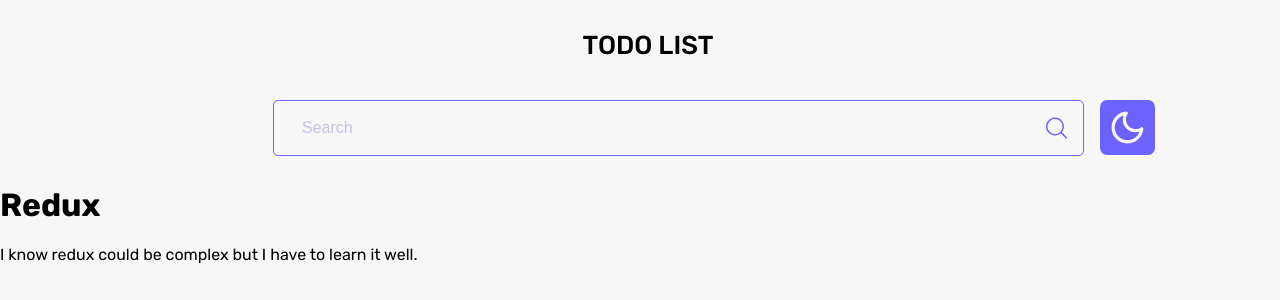
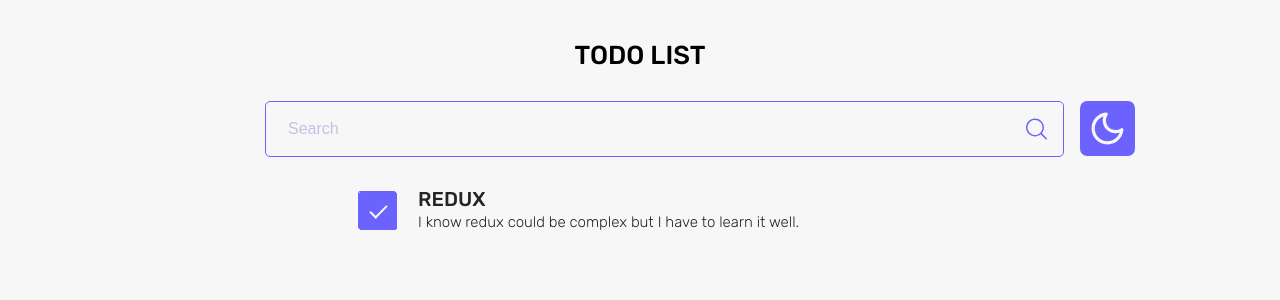
Before and after one commit to mehranMagicianDeveloper/todo-list, a React (Create React App) app: page / in a window 1280 px wide. Shown: the top 300 px of the page. Built offline with nearby package versions, Linux system fonts and the light colour scheme.

Commit message:
updatin todo list style

```diff
--- a/src/App.css
+++ b/src/App.css
@@ -1,11 +1,29 @@
+h1,
+h2,
+h3,
+h4,
+h5,
+h6 {
+  margin: 0;
+}
+
+p {
+  margin: 0;
+}
+
+.app {
+  width: 100vw;
+  height: 100vh;
+  margin: 0;
+  background-color: #f7f7f7;
+}
+
 .navbar {
   width: 100vw;
   display: flex;
   padding-top: 40px;
   flex-direction: column;
   align-items: center;
-  gap: 18px;
-  padding: 8px;
 }
 .navbar-title {
   font-size: 26px;
@@ -14,6 +32,7 @@
   line-height: normal;
 }
 .searchbar-container {
+  margin-top: 30px;
   display: flex;
   width: 750px;
   align-items: flex-start;
@@ -29,22 +48,25 @@
   border-radius: 5px;
   border: 1px solid var(--purple, #6c63ff);
 }
-
 .search {
-  margin: 6px;
   padding-left: 6px;
   width: 700px;
   height: 38px;
   background-color: transparent;
   border: none;
   outline: none;
+  color: #000000;
+  font-size: 16px;
+  font-style: normal;
+  font-weight: 500;
+  line-height: 100%;
 }
 .search::placeholder {
   color: #c3c1e5;
   font-size: 16px;
   font-style: normal;
   font-weight: 500;
-  line-height: 100%; /* 16px */
+  line-height: 100%;
 }
 .search-icon {
   cursor: pointer;
@@ -54,3 +76,71 @@
   height: 55px;
   cursor: pointer;
 }
+
+.todo-container {
+  padding: 16px;
+  display: flex;
+  flex-direction: row;
+  width: 100vw;
+  align-items: center;
+  gap: 6px;
+  justify-content: center;
+}
+
+.detail-container {
+  padding: 16px;
+  display: flex;
+  flex-direction: column;
+  width: 520px;
+  align-items: first baseline;
+  gap: 6px;
+  justify-content: center;
+}
+
+.todo-title {
+  width: 420px;
+  color: var(--black, #252525);
+  font-size: 20px;
+  font-style: normal;
+  font-weight: 500;
+  line-height: 100%; /* 20px */
+  text-transform: uppercase;
+}
+
+.todo-body {
+  width: 420px;
+  color: var(--black, #252525);
+  font-size: 15px;
+  font-style: normal;
+  font-weight: 300;
+  line-height: 100%;
+}
+
+.check-box {
+  width: 36px;
+  height: 36px;
+  flex-shrink: 0;
+  border-radius: 2px;
+  border: 1px solid var(--purple, #6c63ff);
+}
+.tik-box {
+  display: flex;
+  align-items: center;
+  justify-content: center;
+  width: 36px;
+  height: 36px;
+  flex-shrink: 0;
+  border-radius: 2px;
+  border: 1px solid var(--purple, #6c63ff);
+  background: var(--purple, #6c63ff);
+}
+
+.tik-icon {
+  width: 7px;
+  height: 15px;
+  transform: rotate(-135.559deg);
+  flex-shrink: 0;
+  border-top: 2px solid var(--white, #f7f7f7);
+  border-left: 2px solid var(--white, #f7f7f7);
+  margin-bottom: 3px;
+}
--- a/src/App.js
+++ b/src/App.js
@@ -1,13 +1,16 @@
+import React from "react";
 import "./App.css";
 import Navbar from "./components/Navbar";
 import TodosList from "./features/todo/TodosList";
 
 function App() {
   return (
-    <>
-      <Navbar />
-      <TodosList />
-    </>
+    <React.Fragment>
+      <div className="app">
+        <Navbar />
+        <TodosList />
+      </div>
+    </React.Fragment>
   );
 }
 
--- a/src/components/Navbar.js
+++ b/src/components/Navbar.js
@@ -1,15 +1,23 @@
 import React, { useState } from "react";
-import { useSelector } from "react-redux";
 import searchIcon from "./icon/search-icon.svg";
 import darkIcon from "./icon/dark.svg";
 import lightIcon from "./icon/light.svg";
+import { useDispatch } from "react-redux";
 
 function Navbar() {
+  const dispatch = useDispatch();
+
   const [searchData, setSearchData] = useState("");
   const [isLightOrDark, setIsLightOrDark] = useState(false);
 
   function handleSearchClick() {
-    setIsLightOrDark((preV) => !preV);
+    dispatch(setSearchData(searchData));
+  }
+
+  function handleSearchChange(event) {
+    const value = event.target.value;
+    setSearchData(value);
+    dispatch(setSearchData(searchData));
   }
 
   return (
@@ -22,7 +30,7 @@
             type="text"
             placeholder="Search"
             value={searchData}
-            onChange={(e) => setSearchData(e.value)}
+            onChange={handleSearchChange}
           />
           <img
             className="search-icon"
--- a/src/features/todo/components/TodoItem.js
+++ b/src/features/todo/components/TodoItem.js
@@ -1,9 +1,19 @@
-function TodoItem({ id, title, body }) {
+function TodoItem({ id, title, body, isChecked }) {
+  isChecked = true;
   return (
-    <div>
-      <h1>{title}</h1>
-      <p>{body}</p>
-    </div>
+    <main className="todo-container">
+      <div className="check-box">
+        {isChecked && (
+          <div className="tik-box">
+            <div className="tik-icon"></div>
+          </div>
+        )}
+      </div>
+      <div className="detail-container">
+        <h2 className="todo-title">{title}</h2>
+        <p className="todo-body">{body}</p>
+      </div>
+    </main>
   );
 }
 
--- a/src/features/todo/todosSlice.js
+++ b/src/features/todo/todosSlice.js
@@ -1,12 +1,15 @@
 import { createSlice, nanoid } from "@reduxjs/toolkit";
 
-const initialState = [
-  {
-    id: "1",
-    title: "Redux",
-    body: "I know redux could be complex but I have to learn it well.",
-  },
-];
+const initialState = {
+  items: [
+    {
+      id: "1",
+      title: "Redux",
+      body: "I know redux could be complex but I have to learn it well.",
+    },
+  ],
+  searchData: "",
+};
 
 export const todosSlice = createSlice({
   name: "todos",
@@ -14,7 +17,7 @@
   reducers: {
     addTodo: {
       reducer(state, action) {
-        state.push(action.payload);
+        state.items.push(action.payload);
       },
       prepare(title, body) {
         return {
@@ -26,13 +29,15 @@
         };
       },
     },
+    setSearchData: (state, action) => {
+      state.searchData = action.payload;
+    },
   },
 });
 
-export const selectTodos = (state) => state.todos;
-export const selectTodoByTitle = (state, searchData) =>
-  state.todos.find((todo) => todo.title === searchData);
+export const selectTodos = (state) => state.todos.items;
+export const getSearchData = (state) => state.todos.searchData;
 
-export const { addTodo } = todosSlice.actions;
+export const { addTodo, setSearchData } = todosSlice.actions;
 
 export default todosSlice.reducer;
--- a/src/index.css
+++ b/src/index.css
@@ -1,5 +1,4 @@
 body {
   margin: 0;
   font-family: "Rubik", sans-serif;
-  background-color: #f7f7f7;
 }
```
